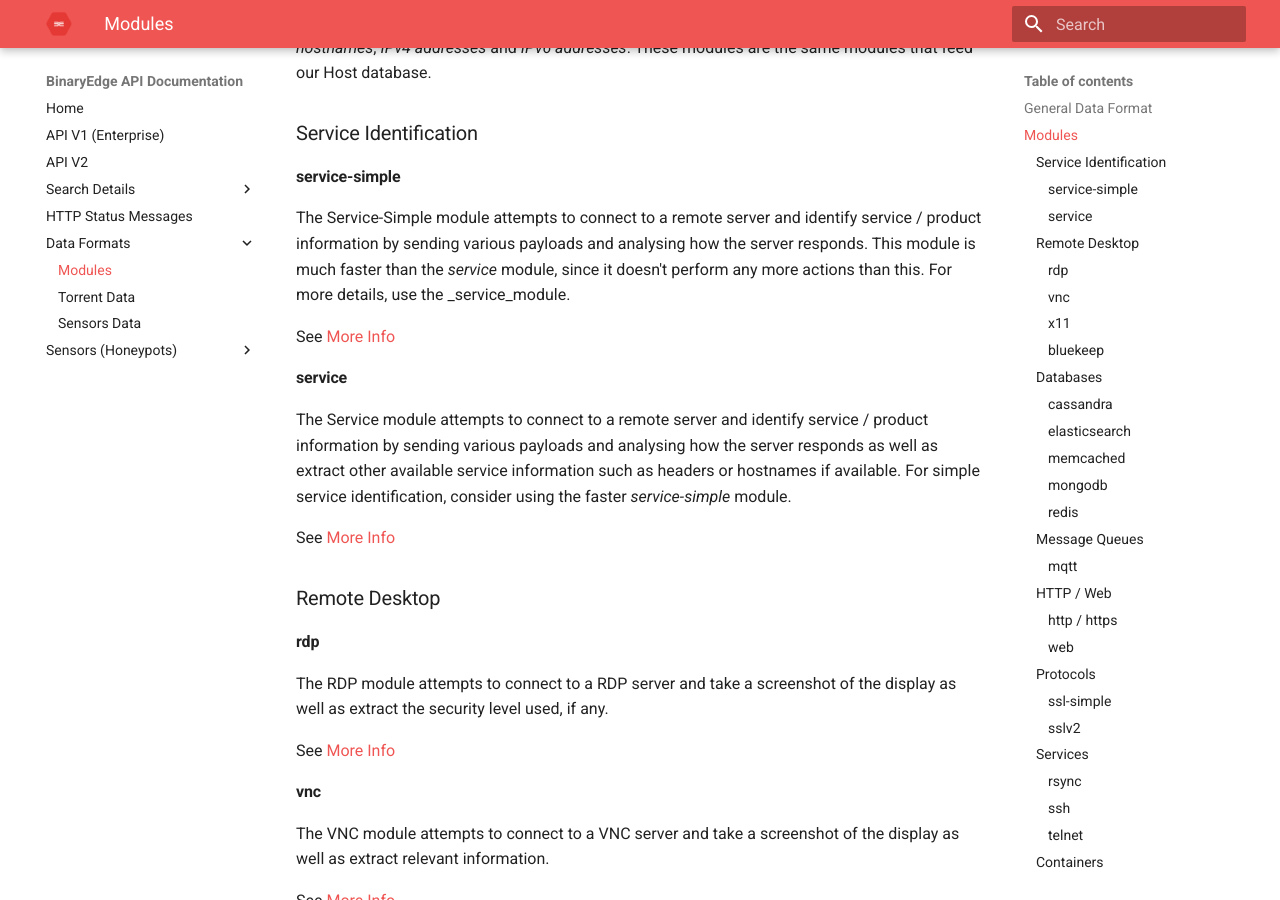
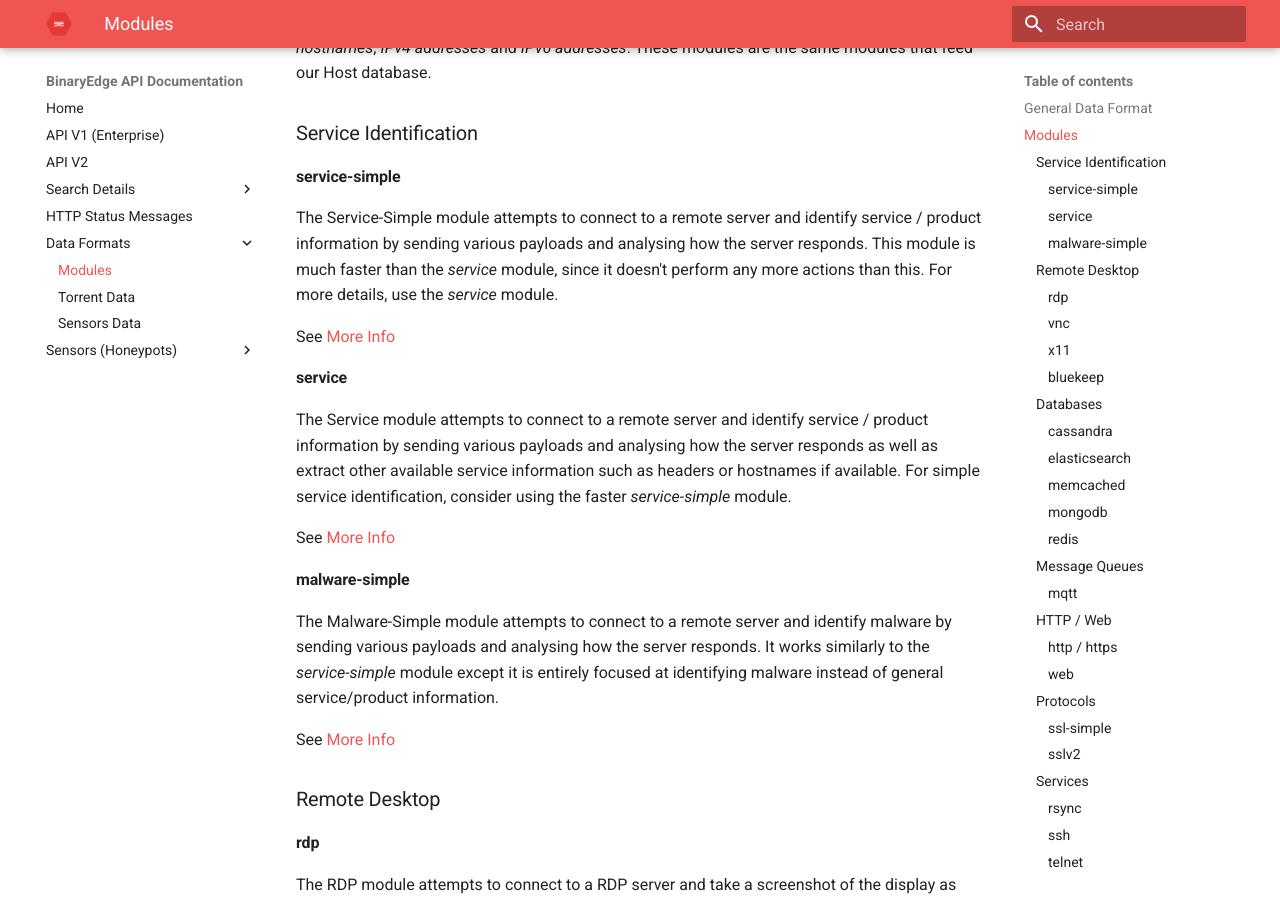
Before and after one commit to igama/docs.binaryedge.io, an MkDocs documentation site: the page built from docs/modules.md, in a window 1280 px wide and 900 px high, scrolled down 1914 px. Built offline with MkDocs 1.6.1 and Material for MkDocs 9.7.7, drawn with Linux system fonts in a browser that asks for light colours.

Commit message:
added malware simple to module page

```diff
--- a/docs/modules.md
+++ b/docs/modules.md
@@ -68,7 +68,7 @@ Below are all the modules available for scanning on the platform. All modules su
 
 #### service-simple
 
-The Service-Simple module attempts to connect to a remote server and identify service / product information by sending various payloads and analysing how the server responds. This module is much faster than the _service_ module, since it doesn't perform any more actions than this. For more details, use the _service_module.
+The Service-Simple module attempts to connect to a remote server and identify service / product information by sending various payloads and analysing how the server responds. This module is much faster than the _service_ module, since it doesn't perform any more actions than this. For more details, use the _service_ module.
 
 See [More Info](modules/service-simple.md "service-simple")
 
@@ -77,6 +77,12 @@ See [More Info](modules/service-simple.md "service-simple")
 The Service module attempts to connect to a remote server and identify service / product information by sending various payloads and analysing how the server responds as well as extract other available service information such as headers or hostnames if available. For simple service identification, consider using the faster _service-simple_ module.
 
 See [More Info](modules/service.md "service")
+
+#### malware-simple
+
+The Malware-Simple module attempts to connect to a remote server and identify malware by sending various payloads and analysing how the server responds. It works similarly to the _service-simple_ module except it is entirely focused at identifying malware instead of general service/product information.
+
+See [More Info](modules/malware-simple.md "malware-simple")
 
 ### Remote Desktop
 
```
